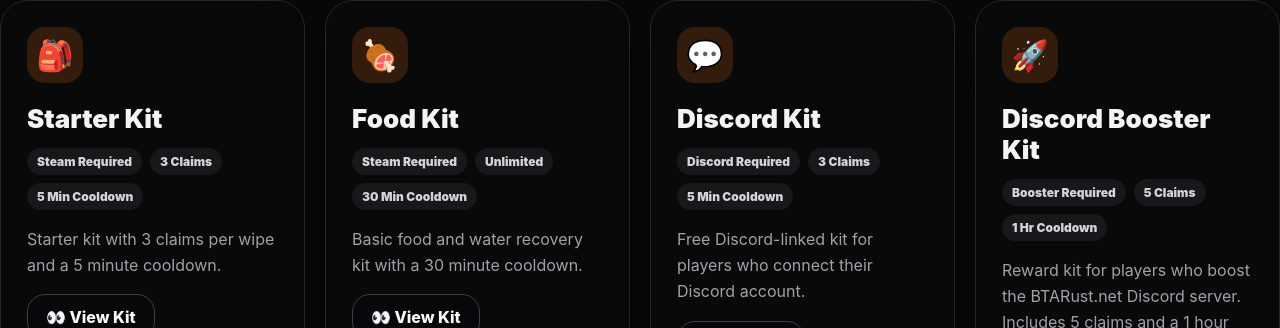
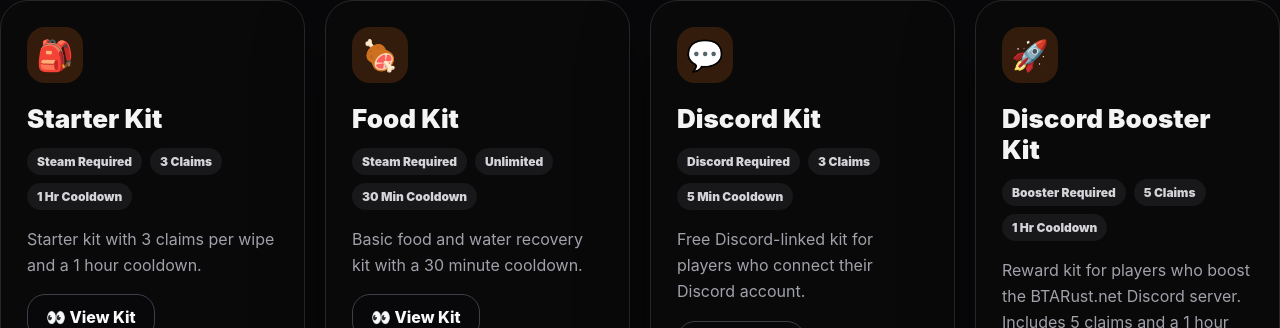
Before and after one commit to skroger1734-cyber/BTARust.net, a Next.js app: page / in a window 1280 px wide. Shown: the part 3357-3685 px from the top of the page. Built offline with nearby package versions, Linux system fonts and the light colour scheme.

Commit message:
Update page.jsx

```diff
--- a/app/page.jsx
+++ b/app/page.jsx
@@ -136,7 +136,7 @@
   "Starter Kit": {
     image: "/kits/Starter.png",
     title: "Starter Kit",
-    desc: "Starter kit with 3 claims per wipe and a 5 minute cooldown.",
+    desc: "Starter kit with 3 claims per wipe and a 1 hour cooldown.",
     items: "Stone, metal fragments, wood, animal fat, pistol ammo, sheet metal doors, code locks, tool cupboard, building plan, hammer, revolver, spear, pumpkins, and medical supplies."
   },
   "Food Kit": {
@@ -232,7 +232,7 @@
 };
 
 const freeKits = [
-  { icon: "🎒", title: "Starter Kit", badges: ["Steam Required", "3 Claims", "5 Min Cooldown"], desc: kitDetails["Starter Kit"].desc },
+  { icon: "🎒", title: "Starter Kit", badges: ["Steam Required", "3 Claims", "1 Hr Cooldown"], desc: kitDetails["Starter Kit"].desc },
   { icon: "🍖", title: "Food Kit", badges: ["Steam Required", "Unlimited", "30 Min Cooldown"], desc: kitDetails["Food Kit"].desc },
   { icon: "💬", title: "Discord Kit", badges: ["Discord Required", "3 Claims", "5 Min Cooldown"], desc: kitDetails["Discord Kit"].desc },
   { icon: "🚀", title: "Discord Booster Kit", badges: ["Booster Required", "5 Claims", "1 Hr Cooldown"], desc: kitDetails["Discord Booster Kit"].desc }
```
